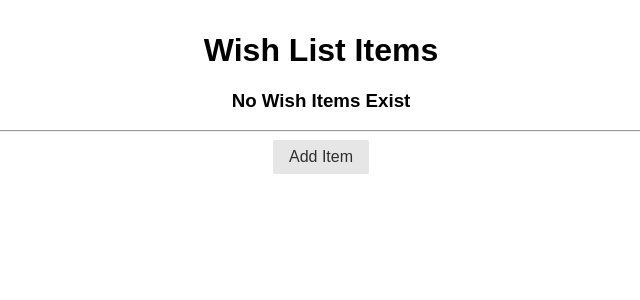
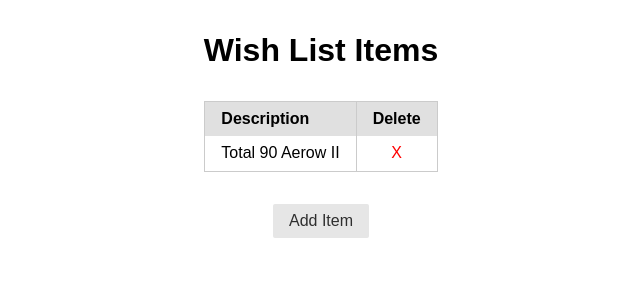
Before and after one commit to gideonibemerejr/Wish-List-Django-App, a Django app: page / in a window 1280 px wide. Shown: the top 300 px of the page, without its empty margins (319-959 px from the left). Run offline with Django 3.2, Linux system fonts and the light colour scheme; data comes from the database, SQL or seed files in the repository; both versions use the stored data as it was after the commit; some libraries are stand-ins or nearby versions.

Commit message:
Lab complete

```diff
--- a/main_app/models.py
+++ b/main_app/models.py
@@ -1,5 +1,5 @@
 from django.db import models
-from django.shortcuts import redirect
+from django.urls import reverse
 
 
 # Create your models here.
@@ -12,4 +12,4 @@
         return self.name
 
     def get_absolute_url(self):
-        return redirect('item_list')
+        return reverse('item_list')
--- a/main_app/static/style.css
+++ b/main_app/static/style.css
@@ -3,6 +3,18 @@
   margin: 2rem;
 }
 
-.text-red {
+table a {
   color: red;
+  text-decoration: none;
 }
+
+table {
+  margin: 2rem auto;
+}
+
+.button-error {
+  color: white;
+  border-radius: 4px;
+  text-shadow: 0 1px 1px rgba(0, 0, 0, 0.2);
+  background: rgb(202, 60, 60);
+}
--- a/main_app/templates/main_app/item_list.html
+++ b/main_app/templates/main_app/item_list.html
@@ -1,29 +1,32 @@
 {% extends "../base.html" %} {% block content %}
 <h1>Wish List Items</h1>
-{% for wish in wishlist %}
-<table>
+{% if item_list|length == 0 %}
+<h3>No Wish Items Exist</h3>
+<hr />
+
+{% else %}
+<table class="pure-table">
   <thead>
     <tr>
       <th>Description</th>
-    </tr>
-    <tr>
       <th>Delete</th>
     </tr>
   </thead>
   <tbody>
+    {% for item in item_list %}
     <tr>
-      {{
-        wish.description
-      }}
+      <td>
+        {{ item.description }}
+      </td>
+      <td>
+        <a href="{% url 'item_delete' item.id %}">X</a>
+      </td>
     </tr>
-    <tr class="text-red">
-      X
-    </tr>
+    {% endfor %}
   </tbody>
 </table>
-{% empty %}
-<h3>No Wish Items Exist</h3>
-<hr />
-{% endfor %}
+
+{% endif %}
+
 <a href="{% url 'item_create' %}" class="pure-button">Add Item</a>
 {% endblock %}
--- a/main_app/urls.py
+++ b/main_app/urls.py
@@ -5,5 +5,5 @@
 urlpatterns = [
     path('', views.ItemList.as_view(), name='item_list'),
     path('add/', views.ItemCreate.as_view(), name='item_create'),
-    path('delete/', views.ItemDelete.as_view(), name='item_delete'),
+    path('<int:pk>/delete/', views.ItemDelete.as_view(), name='item_delete'),
 ]
--- a/main_app/views.py
+++ b/main_app/views.py
@@ -13,8 +13,10 @@
 
 class ItemCreate(CreateView):
     model = Item
-    fields = 'description',
+    fields = '__all__'
+    success_url = '/'
 
 
 class ItemDelete(DeleteView):
     model = Item
+    success_url = '/'
```
Also changed, not shown: main_app/templates/main_app/item_confirm_delete.html (added, +10 -0 lines), db.sqlite3.
